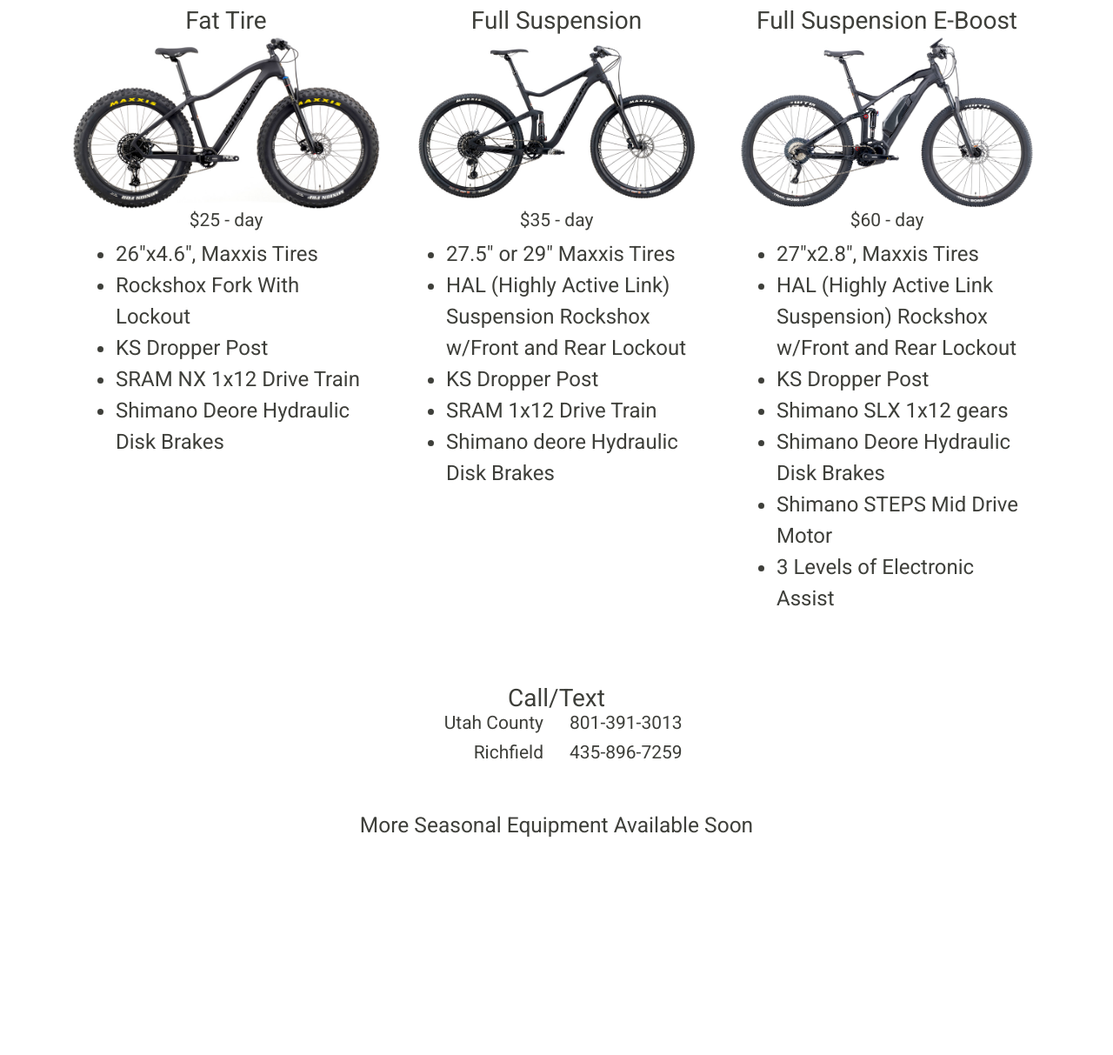
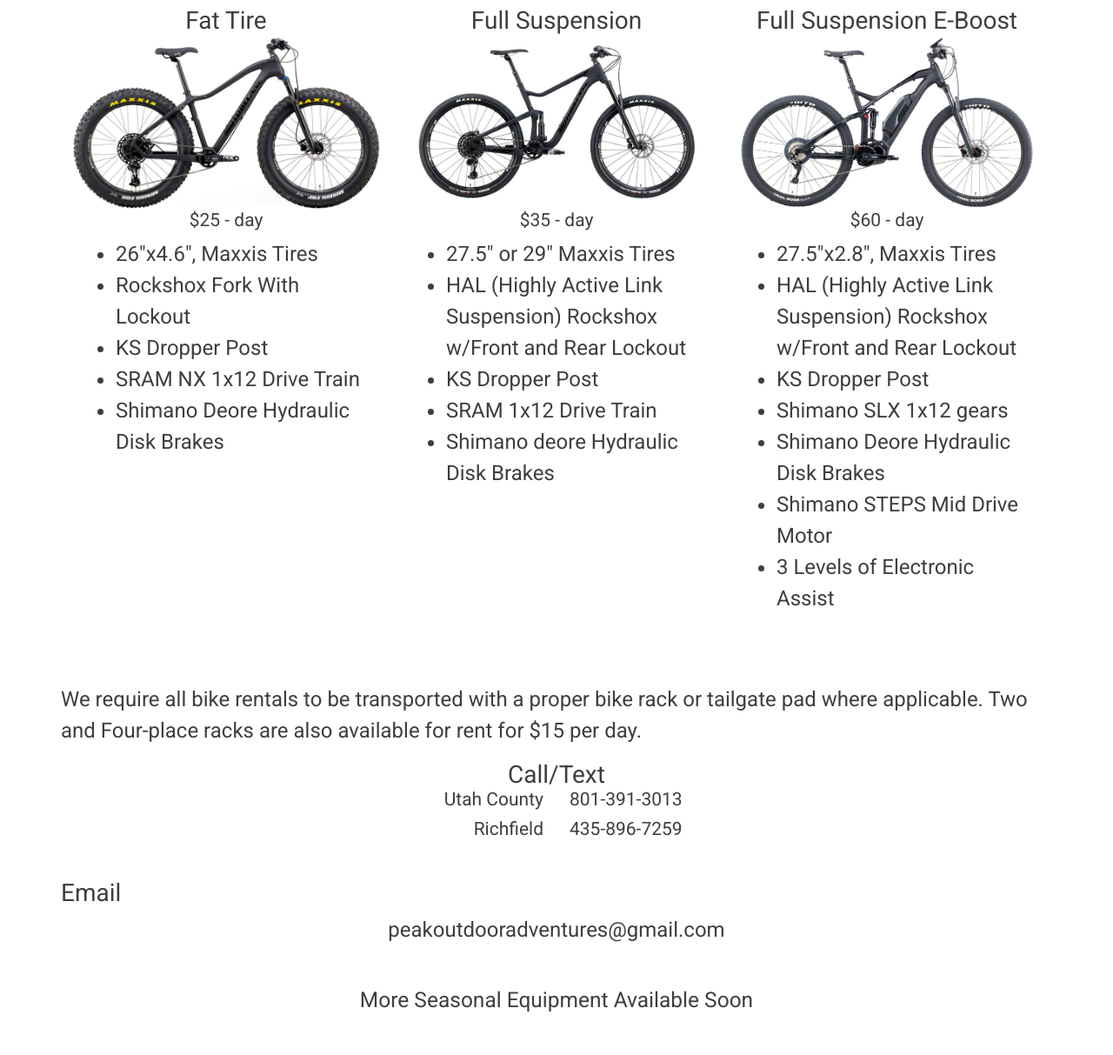
Before and after one commit to barkbarkgoose/peakoutdoor-site, a Django app: template src/website/templates/website/home.html in a window 1280 px wide. Shown: the part 1498-2711 px from the top of the page at 87% size. Before the commit the page ends 2460 px from the top, so only its background shows below. Run offline with Django 3.2, Linux system fonts and the light colour scheme; the template is opened without the code that fills it, so the values that code supplies are empty; some libraries are stand-ins or nearby versions.

Commit message:
wording changes on bikes, email added

```diff
--- a/src/website/templates/website/home.html
+++ b/src/website/templates/website/home.html
@@ -63,7 +63,7 @@
                 <div class="bike-stats col-sm-6 py-2 centered">
                     <ul class="text-left">
                         <li>27.5" or 29" Maxxis Tires</li>
-                        <li>HAL (Highly Active Link) Suspension Rockshox w/Front and Rear Lockout</li>
+                        <li>HAL (Highly Active Link Suspension) Rockshox w/Front and Rear Lockout</li>
                         <li>KS Dropper Post</li>
                         <li>SRAM 1x12 Drive Train</li>
                         <li>Shimano deore Hydraulic Disk Brakes</li>
@@ -79,7 +79,7 @@
                 <h4 class="centered">$60 - day</h4>
                 <div class="bike-stats col-sm-6 py-2 centered">
                     <ul class="text-left">
-                        <li>27"x2.8", Maxxis Tires</li>
+                        <li>27.5"x2.8", Maxxis Tires</li>
                         <li>HAL (Highly Active Link Suspension) Rockshox w/Front and Rear Lockout</li>
                         <li>KS Dropper Post</li>
                         <li>Shimano SLX 1x12 gears</li>
@@ -92,6 +92,16 @@
             <!-- /.row -->
         </div>
     </div>
+    <div class="container">
+        <div class="row">
+            <p>
+                We require all bike rentals to be transported with a proper bike rack or
+                tailgate pad where applicable.  Two and Four-place racks are also available
+                for rent for $15 per day.
+            </p>
+        </div>
+    </div>
+
     <div class="container">
         <div class="row">
             <h2 class="centered">
@@ -118,6 +128,15 @@
             </div>
 
         </section>
+        <br>
+        <div class="row">
+            <h2>Email</h2>
+        </div>
+        <div class="row">
+            <div class="col centered">
+                peakoutdooradventures@gmail.com
+            </div>
+        </div>
 
     </div>
     <div class="container">
```
